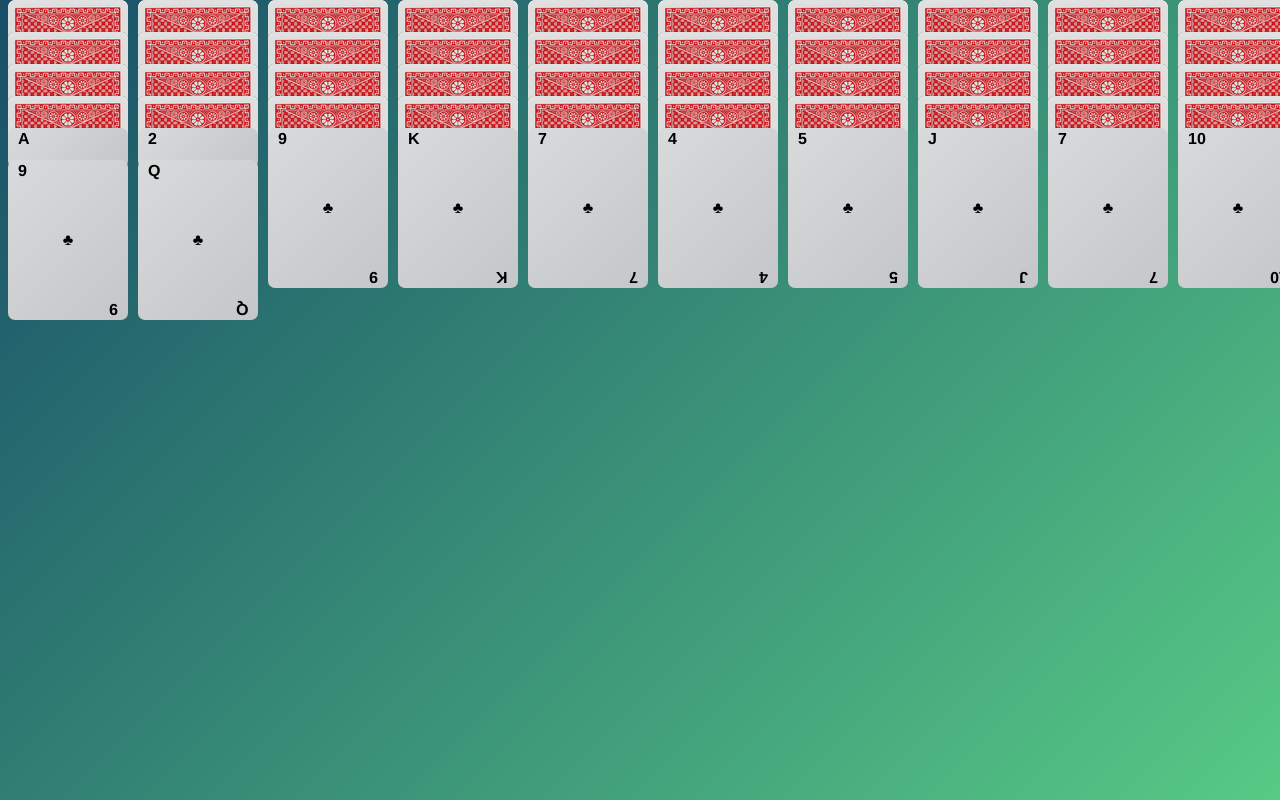
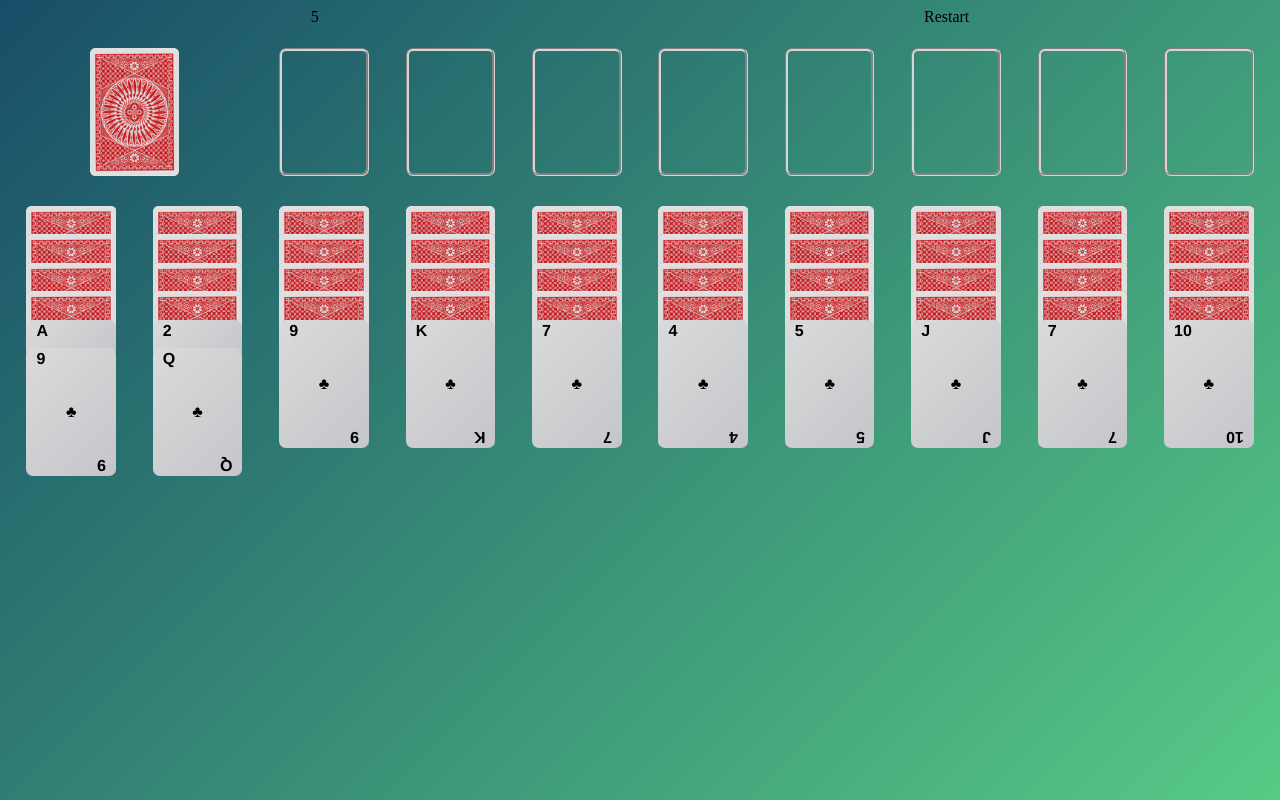
Before and after one commit to mustafafrw/solitaire-vue-mustafa-adiguzel, a Vue app: page /#/ in a window 1280 px wide. Built offline with nearby package versions, Linux system fonts and the light colour scheme.

Commit message:
top design almost done

```diff
--- a/src/components/Board.vue
+++ b/src/components/Board.vue
@@ -2,7 +2,7 @@
   <div
     :id="id"
     class="board"
-    @drop='onDrop($event, id)'
+    @drop='onDrop($event)'
     @dragover.prevent
     @dragenter.prevent
   >
@@ -14,15 +14,16 @@
 export default {
     props: {
         id: {
-            type: String
+            type: String,
+            default: ''
         }
     },
     methods: {
-       onDrop(evt, boardId) {
-        const card = JSON.parse(evt.dataTransfer.getData('card'))
+       onDrop(e) {
+        const cards = JSON.parse(e.dataTransfer.getData('cards'))
         const payload = {
-          boardId,
-          card
+          boardId: this.id,
+          cards
         }
         this.$store.dispatch('move', payload)
       },
@@ -39,6 +40,6 @@ export default {
     height: 100;
 }
 .board .card {
-    margin-top: -8px;
+    margin-top: -10px;
 }
 </style>
--- a/src/components/Card.vue
+++ b/src/components/Card.vue
@@ -2,7 +2,7 @@
   <div v-if="card"
     class="card"
     :class="[ isLast ? 'card-last' : 'card-summary']"
-    @dragstart='startDrag($event, card)'
+
   >
       <div v-if="card.open" class="card-open">
           <span class="card-number-top">{{ card.title }}</span>
@@ -20,9 +20,9 @@
           >{{ card.title }}</span>
       </div>
       <div
-      v-else
-      class="card-back"
-      :class="{ 'image-fill': isLast }"
+        v-else
+        class="card-back"
+        :class="{ 'image-fill': isLast }"
       ></div>
   </div>
 </template>
@@ -38,19 +38,12 @@ export default {
             type: Boolean
         }
     },
-    methods: {
-        startDrag: (evt, card) => {
-            evt.dataTransfer.dropEffect = 'move'
-            evt.dataTransfer.effectAllowed = 'move'
-            evt.dataTransfer.setData('card', JSON.stringify(card))
-        },
-    }
 }
 </script>
 
 <style>
 .card {
-    width: 120px;
+    width: 7vw;
 
     /* background:linear-gradient(135deg, #E3E3E3 0%,#ced0d2 100%); */
     border-radius: 7px;
@@ -69,11 +62,11 @@ export default {
 
 }
 .card-last {
-    height: 160px;
+    height: 10vw;
 
 }
 .card-summary {
-    height: 40px;
+    height: 3vw;
 }
 .card-open {
     background:linear-gradient(135deg, #d9dadb 0%,#c4c6c9 100%);
@@ -87,6 +80,7 @@ export default {
    background-repeat: no-repeat;
    width: inherit;
    height: inherit;
+   background-size: cover;
 }
 .card span {
     position: absolute;
--- /dev/null
+++ b/src/components/Shared/TableTop.vue
@@ -0,0 +1,39 @@
+<template>
+  <div class="table-top">
+        <div class="time-container">
+          <div>
+             {{ time }}
+          </div>
+        </div>
+        <div class="restart-container">
+          <div>
+             Restart
+          </div>
+        </div>
+  </div>
+</template>
+
+<script>
+export default {
+    data(){
+        return {
+            time: 0
+        }
+    },
+    mounted(){
+        this.startTimer()
+    },
+    methods: {
+        startTimer(){
+            this.time = 0;
+            setInterval(() => {
+                this.time +=1;
+            }, 1000)
+        }
+    }
+}
+</script>
+
+<style>
+
+</style>
--- a/src/store/actions.js
+++ b/src/store/actions.js
@@ -1,13 +1,10 @@
-// import { shuffle } from "lodash";
-
-import { shuffle } from "lodash";
 import { nanoid } from 'nanoid'
-import { cardTitle, isMovable } from '@/util/Card'
+import { cardTitle, createDeck, isMovable } from '@/util/Card'
 
 export default {
     move({ commit }, payload){
-        if(payload && payload.card && payload.boardId){
-            if(isMovable(payload.card, payload.boardId)){
+        if(payload && payload.cards && payload.cards.length > 0 && payload.boardId){
+            if(isMovable(payload.cards[0], payload.boardId)){
                 commit('openNextCard', payload)
                 commit('removeFromBoard', payload)
                 commit('addToBoard', payload)
@@ -35,12 +32,8 @@ export default {
         commit('setBoards', boards)
     },
     initCards({ commit, state }){
-        let deck = Array.from({length: 13}, (_, i) => i + 1)
-        deck = deck.concat(deck)
-            .concat(deck)
-            .concat(deck)
+        const deck = createDeck();
 
-        deck = shuffle(deck)
         while(deck.length > 0){
             for(let i=0;i<state.boards.length;i++){
                 const lastCard = deck.pop()
@@ -63,4 +56,5 @@ export default {
             }
         }
     },
+
 };
--- a/src/store/mutations.js
+++ b/src/store/mutations.js
@@ -1,24 +1,31 @@
 export default {
     addToBoard(state, payload) {
         const dropBoard = state.boards.find(board => board.id === payload.boardId);
+
         if(dropBoard){
-            dropBoard.cards.push(payload.card)
+            payload.cards.forEach(dragCard => {
+                dropBoard.cards.push(dragCard)
+            });
         }
     },
     removeFromBoard(state, payload) {
         const cardsBoard = state.boards.find(board => {
-            return board.cards.find(card => card.id === payload.card.id)
+            return board.cards.find(card => card.id === payload.cards[0].id)
         });
+
         if(cardsBoard){
-            cardsBoard.cards = cardsBoard.cards.filter(card => card.id !== payload.card.id);
+            payload.cards.forEach(dragCard => {
+                cardsBoard.cards = cardsBoard.cards.filter(card => card.id !== dragCard.id);
+            })
         }
     },
     openNextCard(state, payload){
         const cardsBoard = state.boards.find(board => {
-            return board.cards.find(card => card.id === payload.card.id)
+            return board.cards.find(card => card.id === payload.cards[0].id)
         });
-        if(cardsBoard && cardsBoard.cards.length > 1){
-            const nextCard = cardsBoard.cards[cardsBoard.cards.length -2];
+
+        if(cardsBoard && cardsBoard.cards.length > payload.cards.length){
+            const nextCard = cardsBoard.cards[cardsBoard.cards.length - (payload.cards.length + 1)];
             if(!nextCard.open) {
                 nextCard.open = true;
             }
--- a/src/util/Card.js
+++ b/src/util/Card.js
@@ -1,4 +1,5 @@
 import mainModule from '@/store/index'
+import { shuffle } from "lodash";
 
 export const cardTitle = (cardNumber) => {
     if(cardNumber == 13) return 'K'
@@ -6,6 +7,15 @@ export const cardTitle = (cardNumber) => {
     else if(cardNumber == 11) return 'J'
     else if(cardNumber == 1) return 'A'
     else return cardNumber
+}
+
+export const createDeck = () => {
+    let deck = Array.from({ length: 13 }, (_, i) => i + 1)
+    deck = deck.concat(deck)
+        .concat(deck)
+        .concat(deck)
+
+    return shuffle(deck)
 }
 
 export const isMovable = (dragCard, dropBoardId) => {
@@ -16,8 +26,10 @@ export const isMovable = (dragCard, dropBoardId) => {
     });
 
     const dropBoard = mainModule.state.boards.find(board => board.id === dropBoardId);
-
-    return isLastCard(dragCard, cardsBoard) || areChildsInOrder(dragCard, cardsBoard)
+    return (
+           isLastCard(dragCard, cardsBoard)
+           || orderedChilds(dragCard, cardsBoard)
+           )
            && isChildCard(dragCard, dropBoard)
 }
 
@@ -38,29 +50,39 @@ export const isChildCard = (dragCard, dropBoard) => {
     }
 }
 
-export const areChildsInOrder = (dragCard, cardsBoard) => {
+export const orderedChilds = (dragCard, cardsBoard) => {
+    let draggingCards = [dragCard]
+
     let inOrder = false;
-    if(cardsBoard.cards.length > 0){
+    if(isLastCard(dragCard, cardsBoard)){
+        return draggingCards
+    }
+    else if(cardsBoard.cards.length > 0){
+
         let dragCardIndex = -1;
         let tempCard = dragCard;
+
         cardsBoard.cards.forEach((card, index) => {
             if(card.id === dragCard.id) {
                 dragCardIndex = index;
             }else if(dragCardIndex > -1){
                 // look for the next cards
                 if((card.number + 1) === tempCard.number){
+                    draggingCards.push(card);
                     tempCard = card;
                     if(index === cardsBoard.cards.length -1){
                         inOrder = true;
                         return;
                     }
-                }else{
+                }
+                else{
                     inOrder = false;
                     return;
                 }
             }
         });
+    }
 
-    }
-    return inOrder;
+    if(inOrder) return draggingCards;
+    else return false
 }
--- a/src/views/Home.vue
+++ b/src/views/Home.vue
@@ -1,58 +1,183 @@
 <template>
   <div class="home">
-    <div class="table">
+    <TableTop />
+
+    <div class="table-deck">
+
+      <div class="deck-card-container">
+        <div class="card card-last">
+          <div class="card-back image-fill">
+
+          </div>
+      </div>
+      </div>
+      <div class="placeholder-container">
+        <div v-for="index in 8" :key="`p-${ index }`" class="card card-placeholder">
+        </div>
+      </div>
+    </div>
+
+    <div class="table-body">
+
       <Board v-for="board in boards" :key="board.id" :id="board.id">
-        <div v-if="board.cards && board.cards.length > 0">
-          <Card
+        <div v-if="board && board.cards && board.cards.length > 0">
+        <div
             v-for="(card, index) in board.cards"
             :key="card.id"
-            :card="card"
-            class='drag-el'
-            :draggable="card.open"
-            :isLast="index == board.cards.length - 1 ? true : false"
-          />
+            :ref="card.id"
+            :draggable="card.open && isLastCard(card, board) || childsInOrder(card, board)"
+
+            @dragstart = "startDrag($event, card, board)"
+            @drag = "dragging($event)"
+            @dragend = "drop()"
+            @drop = "drop()"
+          >
+            <Card
+              :card="card"
+              class='drag-el'
+              :isLast="index == board.cards.length - 1 ? true : false"
+            />
         </div>
-        <div v-else class="card card-placeholder"></div>
+        </div>
+        <div v-else class="card card-placeholder">
+
+        </div>
       </Board>
+
     </div>
+
   </div>
 </template>
 
 <script>
 import Card from '@/components/Card'
 import Board from '@/components/Board'
+import TableTop from '@/components/Shared/TableTop'
+import { isLastCard, orderedChilds } from '@/util/Card'
+
 export default {
   name: 'Home',
   components: {
     Card,
-    Board
+    Board,
+    TableTop
+  },
+  data(){
+    return {
+        origin: null,
+        draggingCards: null
+    }
   },
   computed: {
     boards(){
       return this.$store.getters.getBoards
     },
   },
+  methods: {
+    childsInOrder(card, board){
+      return orderedChilds(card, board)
+    },
+    isLastCard(card, board){
+      return isLastCard(card, board)
+    },
+    startDrag(e, card, board) {
+        if(card && board){
+            this.setOrigin(e)
+
+            this.draggingCards = orderedChilds(card, board)
+
+            e.dataTransfer.dropEffect = 'move'
+            e.dataTransfer.effectAllowed = 'move'
+            e.dataTransfer.setData('cards', JSON.stringify(this.draggingCards))
+            e.dataTransfer.setDragImage(new Image("0", "0"), -10, -10);
+        }
+    },
+    setOrigin(e) {
+        this.origin = {
+            x: e.pageX,
+            y: e.pageY
+        };
+    },
+    dragging(e) {
+        if(this.draggingCards && this.draggingCards.length > 0){
+
+            this.draggingCards.forEach(card => {
+
+              const draggingCard = this.$refs[card.id][0]
+
+              const x = e.pageX - this.origin.x;
+
+              const y = e.pageY - this.origin.y;
+
+              let css = "";
+
+              if (e.pageX == 0) {
+                  css = `
+                  z-index:9999;
+                  transform:translate(0px,0px);
+                  display:none;`;
+              } else {
+                  css =
+                  `z-index:99999;
+                  overflow: visible;
+                  position: sticky;
+                  pointer-events: none;
+                  transform: scale(1.1, 1.1) rotate(0deg) translate(${ x }px, ${ y }px);`;
+              }
+              draggingCard.style.cssText = css;
+
+            });
+        }
+    },
+    drop(){
+       if(this.draggingCards && this.draggingCards.length > 0){
+
+         this.draggingCards.forEach(card => {
+           const draggingCard = this.$refs[card.id][0]
+           draggingCard.removeAttribute('style')
+         });
+
+       }
+    },
+  }
 }
 </script>
-<style scoped>
-.drop-zone {
-    background-color: #eee;
-    margin-bottom: 10px;
-    padding: 10px;
-    display: inline-block;
-    margin: 20px;
-    min-width: 400px;
-    min-height: 600px;
+<style>
+
+.table-top {
+  display: flex;
+  justify-content: space-around;
+  height: 40px;
 }
-.table {
+.table-body {
   display: flex;
   flex-direction: row;
 }
-.table .board {
-  margin-right: 10px;
-}
 .card-placeholder{
   border: 3px groove #d6d6d6;
-  height: 160px;
+  box-sizing: border-box;
+  height: 10vw;
+
+}
+.placeholder-container {
+  display: flex;
+  flex-direction: row;
+  align-items: center;
+  justify-content: space-around;
+  width: 80%;
+}
+.deck-card-container{
+  display: flex;
+  flex-direction: row;
+  justify-content: center;
+  align-items: center;
+  width: 20%;
+}
+.table-deck {
+  display: flex;
+  flex-direction: row;
+  align-items: center;
+  width: 100%;
+  margin-bottom: 40px;
 }
 </style>
```
